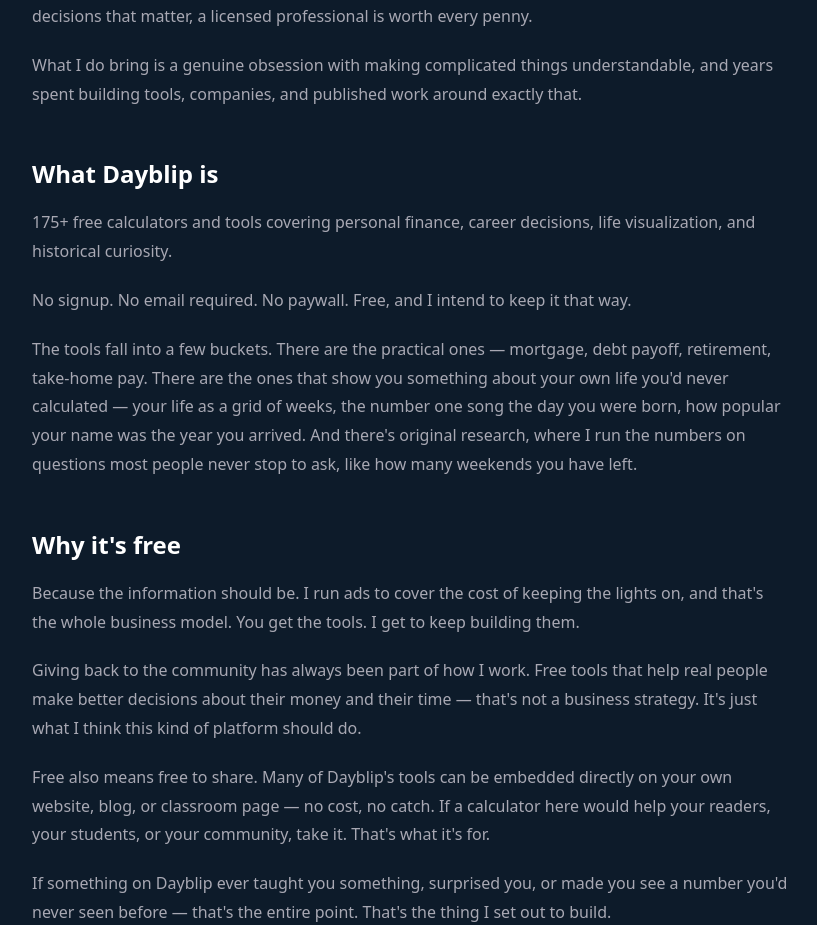
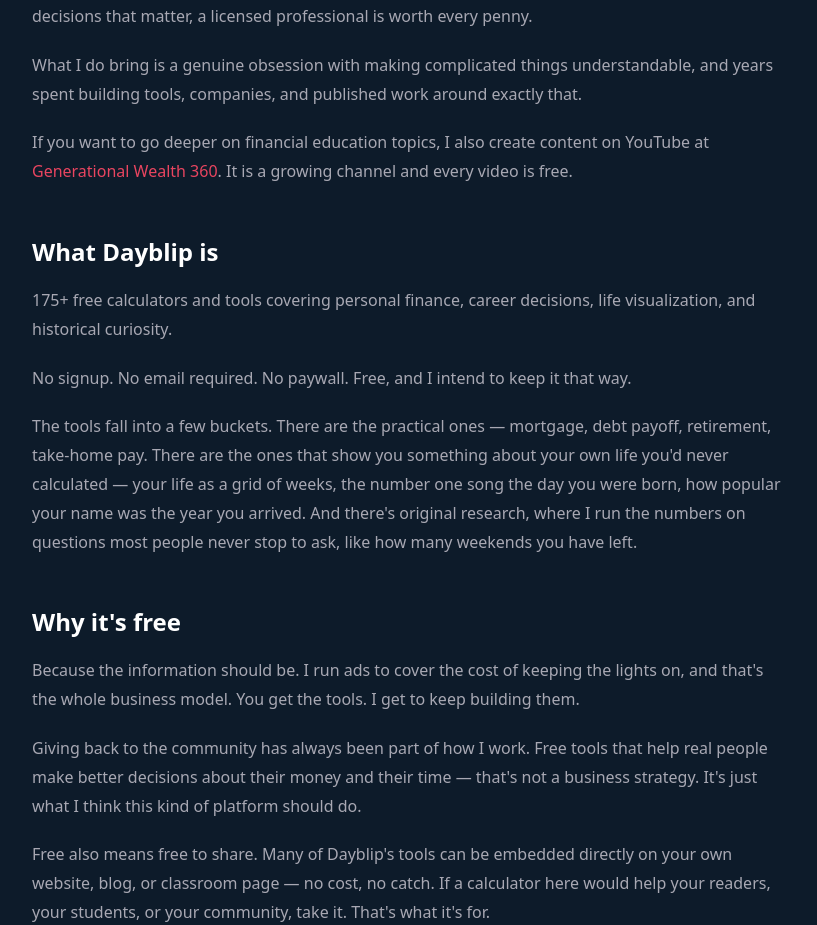
Before and after one commit to pierre2000it-max/dayblip, a Next.js app: page /about in a window 1280 px wide. Shown: the part 1300-2225 px from the top of the page, without its empty margins (228-1045 px from the left). Built offline with nearby package versions, Linux system fonts and the light colour scheme.

Commit message:
Final /about page: complete bio, YouTube channel added, all sections verified

```diff
--- a/src/app/about/page.tsx
+++ b/src/app/about/page.tsx
@@ -42,7 +42,7 @@
   name: "Pierre",
   jobTitle: "Founder, AI Consultant, Author, Entrepreneur",
   description:
-    "MBA, AI consultant, author, servant leader, and entrepreneur. Certified Scrum and Agile practitioner. Founder of Dayblip and Generational Wealth 360. Published author in financial literacy and wealth building.",
+    "MBA, AI consultant, author, servant leader, and entrepreneur. Certified Scrum and Agile practitioner. Founder of Dayblip and Generational Wealth 360. Published author and content creator in financial literacy and wealth building.",
   knowsAbout: [
     "Personal Finance",
     "Financial Literacy",
@@ -72,7 +72,7 @@
     },
   ],
   worksFor: { "@type": "Organization", name: "Dayblip", url: "https://www.dayblip.com" },
-  sameAs: ["https://www.generationalwealth360.com"],
+  sameAs: ["https://www.generationalwealth360.com", "https://www.youtube.com/@GenerationalWealth360"],
   address: { "@type": "PostalAddress", addressRegion: "WI", addressCountry: "US" },
 }
 
@@ -181,6 +181,18 @@
           What I do bring is a genuine obsession with making complicated things understandable, and years
           spent building tools, companies, and published work around exactly that.
         </p>
+        <p style={{ color: "#a8a8b3", fontSize: "16px", lineHeight: 1.8, margin: "0 0 20px 0" }}>
+          If you want to go deeper on financial education topics, I also create content on YouTube at{" "}
+          <a
+            href="https://www.youtube.com/@GenerationalWealth360"
+            target="_blank"
+            rel="noopener noreferrer"
+            style={{ color: "#e94560", textDecoration: "none" }}
+          >
+            Generational Wealth 360
+          </a>
+          . It is a growing channel and every video is free.
+        </p>
 
         {/* What Dayblip is */}
         <h2 style={{ color: "#ffffff", fontSize: "24px", fontWeight: 700, margin: "48px 0 16px 0" }}>
```
